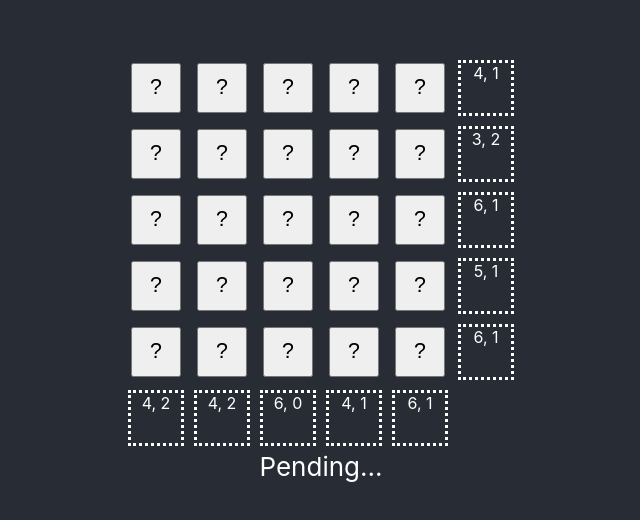
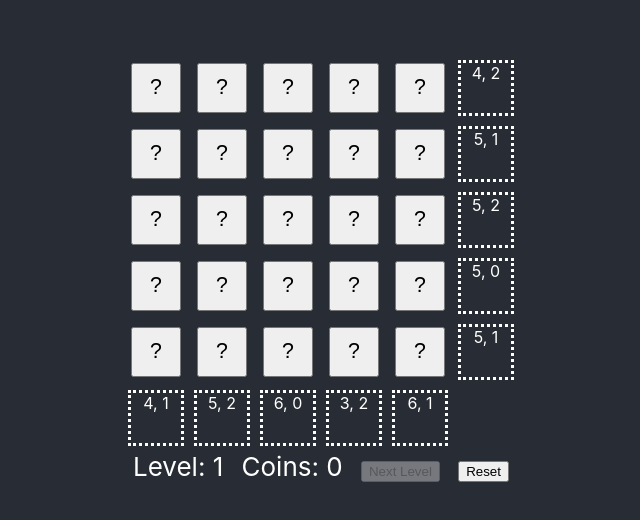
Before and after one commit to phrasmotica/voltorb-flip-demo, a React (Create React App) app: page / in a window 1280 px wide. Shown: the part 132-652 px from the top of the page, without its empty margins (319-959 px from the left). Built offline with nearby package versions, Linux system fonts and the light colour scheme.

Commit message:
Implement basic level system

```diff
--- a/src/App.css
+++ b/src/App.css
@@ -47,10 +47,23 @@
   height: 50px;
 }
 
-.flip-grid-cell > button {
+.cell-button {
   width: 100%;
   height: 100%;
   font-size: 16pt;
+}
+
+.cell-button.flipped {
+  background-color: pink;
+  font-weight: bold;
+}
+
+.cell-button.shown {
+  font-weight: bold;
+}
+
+.cell-button.flipped.voltorb {
+  background-color: red;
 }
 
 .stats {
@@ -61,3 +74,10 @@
   width: 50px;
   height: 50px;
 }
+
+.grid-state {
+  display: flex;
+  margin: 0px 10px;
+  align-items: center;
+  justify-content: space-between;
+}
--- a/src/App.tsx
+++ b/src/App.tsx
@@ -5,20 +5,37 @@
 
 import "./App.css"
 
-const newGrid = () => VoltorbFlipGrid.create()
+const newGrid = (level: number) => VoltorbFlipGrid.create(level)
 
 const App = () => {
-    const [grid, setGrid] = useState(newGrid())
+    const [level, setLevel] = useState(0)
+    const [grid, setGrid] = useState(newGrid(level))
 
     const flipCell = (row: number, col: number) => {
         grid.getCell(row, col).flip()
         setGrid(new VoltorbFlipGrid(grid.grid))
     }
 
+    const nextLevel = () => {
+        let newLevel = Math.min(7, level + 1)
+        setLevel(newLevel)
+        setGrid(newGrid(newLevel))
+    }
+
+    const reset = () => {
+        setLevel(0)
+        setGrid(newGrid(0))
+    }
+
     return (
         <div className="App">
             <header className="App-header">
-                <VoltorbFlip grid={grid} flipCell={flipCell} />
+                <VoltorbFlip
+                    level={level}
+                    grid={grid}
+                    flipCell={flipCell}
+                    nextLevel={nextLevel}
+                    reset={reset} />
             </header>
         </div>
     )
--- a/src/VoltorbFlip.tsx
+++ b/src/VoltorbFlip.tsx
@@ -3,8 +3,11 @@
 import { GridState, VoltorbFlipGrid } from "./VoltorbFlipGrid"
 
 interface VoltorbFlipProps {
+    level: number
     grid: VoltorbFlipGrid
     flipCell: (row: number, col: number) => void
+    nextLevel: () => void
+    reset: () => void
 }
 
 export const VoltorbFlip = (props: VoltorbFlipProps) => {
@@ -13,58 +16,95 @@
             <div>
                 {range(grid.size()).map(i => (
                     <div className="flip-grid-row">
-                        {range(grid.size()).map(j => renderCell(i, j))}
+                        {range(grid.size()).map(j => renderCell(grid, i, j))}
 
-                        {renderRowStats(i)}
+                        {renderRowStats(grid, i)}
                     </div>
                 ))}
 
                 <div className="flip-grid-row">
-                    {range(grid.size()).map(j => renderColStats(j))}
+                    {range(grid.size()).map(j => renderColStats(grid, j))}
                 </div>
             </div>
         )
     }
 
-    const renderCell = (row: number, col: number) => {
-        let cell = props.grid.getCell(row, col)
+    const renderCell = (grid: VoltorbFlipGrid, row: number, col: number) => {
+        let cell = grid.getCell(row, col)
+
+        let contents = <span>?</span>
+        let className = "cell-button"
+
+        let finished = grid.getState() !== GridState.Pending
+
+        if (finished) {
+            contents = <span>{cell.value}</span>
+            className += " shown"
+
+            if (cell.value === 0) {
+                contents = <span>V</span>
+                className += " voltorb"
+            }
+        }
+
+        if (cell.flipped) {
+            contents = <span>{cell.value}</span>
+            className += " flipped"
+
+            if (cell.value === 0) {
+                contents = <span>V</span>
+                className += " voltorb"
+            }
+        }
 
         return (
             <div className="flip-grid-cell">
-                <button onClick={() => props.flipCell(row, col)}>
-                    {cell.flipped ? (cell.value === 0 ? "V" : cell.value) : "?"}
+                <button className={className} onClick={() => props.flipCell(row, col)}>
+                    {contents}
                 </button>
             </div>
         )
     }
 
-    const renderRowStats = (row: number) => (
+    const renderRowStats = (grid: VoltorbFlipGrid, row: number) => (
         <div className="stats">
-            {props.grid.getRowTotal(row)}, {props.grid.countVoltorbsInRow(row)}
+            {grid.getRowTotal(row)}, {grid.countVoltorbsInRow(row)}
         </div>
     )
 
-    const renderColStats = (col: number) => (
+    const renderColStats = (grid: VoltorbFlipGrid, col: number) => (
         <div className="stats">
-            {props.grid.getColTotal(col)}, {props.grid.countVoltorbsInCol(col)}
+            {grid.getColTotal(col)}, {grid.countVoltorbsInCol(col)}
         </div>
     )
 
     const renderGridState = (grid: VoltorbFlipGrid) => {
-        let text = "Pending..."
-        switch (grid?.getState()) {
-            case GridState.Won:
-                text = "Won!"
-                break;
+        let state = grid?.getState()
 
-            case GridState.Lost:
-                text = "Lost."
-                break;
-        }
+        let coinCount = `Coins: ${grid?.getScore() ?? 0}`
+        let levelText = `Level: ${props.level + 1}`
 
         return (
-            <div>
-                {text}
+            <div className="grid-state">
+                <div>
+                    {levelText}
+                </div>
+
+                <div>
+                    {coinCount}
+                </div>
+
+                <div>
+                    <button disabled={state !== GridState.Won} onClick={props.nextLevel}>
+                        Next Level
+                    </button>
+                </div>
+
+                <div>
+                    <button onClick={props.reset}>
+                        Reset
+                    </button>
+                </div>
             </div>
         )
     }
--- a/src/VoltorbFlipGrid.ts
+++ b/src/VoltorbFlipGrid.ts
@@ -1,8 +1,104 @@
 const createArray = (value: number, length: number) => new Array(length).fill(value)
 
-const levelOneParameters = {
-    size: 5,
-    cells: createArray(2, 3).concat(createArray(3, 1)).concat(createArray(0, 6)).concat(createArray(1, 15))
+const createGrid = (size: number, numVoltorbs: number, numTwos: number, numThrees: number) => {
+    let numOnes = size * size - (numVoltorbs + numTwos + numThrees)
+
+    return [
+        ...createArray(0, numVoltorbs),
+        ...createArray(1, numOnes),
+        ...createArray(2, numTwos),
+        ...createArray(3, numThrees),
+    ]
+}
+
+// https://bulbapedia.bulbagarden.net/wiki/Voltorb_Flip
+const levelParameters = [
+    {
+        size: 5,
+        cellsOptions: [
+            createGrid(5, 6, 3, 1),
+            createGrid(5, 6, 0, 3),
+            createGrid(5, 6, 5, 0),
+            createGrid(5, 6, 2, 2),
+            createGrid(5, 6, 4, 1),
+        ],
+    },
+    {
+        size: 5,
+        cellsOptions: [
+            createGrid(5, 7, 1, 3),
+            createGrid(5, 7, 6, 0),
+            createGrid(5, 7, 3, 2),
+            createGrid(5, 7, 0, 4),
+            createGrid(5, 7, 5, 1),
+        ],
+    },
+    {
+        size: 5,
+        cellsOptions: [
+            createGrid(5, 8, 2, 3),
+            createGrid(5, 8, 7, 0),
+            createGrid(5, 8, 4, 2),
+            createGrid(5, 8, 1, 4),
+            createGrid(5, 8, 6, 1),
+        ],
+    },
+    {
+        size: 5,
+        cellsOptions: [
+            createGrid(5, 8, 3, 3),
+            createGrid(5, 8, 0, 5),
+            createGrid(5, 10, 8, 0),
+            createGrid(5, 10, 5, 2),
+            createGrid(5, 10, 2, 4),
+        ],
+    },
+    {
+        size: 5,
+        cellsOptions: [
+            createGrid(5, 10, 7, 1),
+            createGrid(5, 10, 4, 3),
+            createGrid(5, 10, 1, 5),
+            createGrid(5, 10, 9, 0),
+            createGrid(5, 10, 6, 2),
+        ],
+    },
+    {
+        size: 5,
+        cellsOptions: [
+            createGrid(5, 10, 3, 4),
+            createGrid(5, 10, 0, 6),
+            createGrid(5, 10, 8, 1),
+            createGrid(5, 10, 5, 3),
+            createGrid(5, 10, 2, 5),
+        ],
+    },
+    {
+        size: 5,
+        cellsOptions: [
+            createGrid(5, 10, 7, 2),
+            createGrid(5, 10, 4, 4),
+            createGrid(5, 13, 1, 6),
+            createGrid(5, 13, 9, 1),
+            createGrid(5, 10, 6, 3),
+        ],
+    },
+    {
+        size: 5,
+        cellsOptions: [
+            createGrid(5, 10, 0, 7),
+            createGrid(5, 10, 8, 2),
+            createGrid(5, 10, 5, 4),
+            createGrid(5, 10, 2, 6),
+            createGrid(5, 10, 7, 3),
+        ],
+    },
+]
+
+export enum GridState {
+    Pending,
+    Won,
+    Lost,
 }
 
 export class VoltorbFlipGrid {
@@ -12,12 +108,13 @@
         this.grid = grid
     }
 
-    static create() {
+    static create(level: number) {
         let newGrid = []
 
-        let parameters = levelOneParameters
+        let parameters = levelParameters[level]
 
-        let cells = parameters.cells
+        let cells = randomFrom(parameters.cellsOptions)
+
         shuffleArray(cells)
 
         console.log(cells)
@@ -62,8 +159,8 @@
     }
 
     getColTotal(col: number) {
-        let cells = this.grid.map(row => row[col]).map(c => c.value)
-        return cells.reduce((i, j) => i + j)
+        let cellValues = this.grid.map(row => row[col]).map(c => c.value)
+        return cellValues.reduce((i, j) => i + j)
     }
 
     countVoltorbsInRow(row: number) {
@@ -71,8 +168,17 @@
     }
 
     countVoltorbsInCol(col: number) {
-        let cells = this.grid.map(row => row[col]).map(c => c.value)
-        return cells.filter(i => i === 0).length
+        let cellValues = this.grid.map(row => row[col]).map(c => c.value)
+        return cellValues.filter(i => i === 0).length
+    }
+
+    getScore() {
+        let flippedCells = this.grid.flatMap(row => row).filter(c => c.flipped)
+        if (flippedCells.length <= 0) {
+            return 0
+        }
+
+        return flippedCells.map(c => c.value).reduce((i, j) => i * j)
     }
 }
 
@@ -90,14 +196,9 @@
     }
 }
 
-export enum GridState {
-    Pending,
-    Won,
-    Lost,
-}
+const randomFrom = <T>(arr: T[]) => arr[Math.floor(Math.random() * arr.length)]
 
-const randomFrom = (arr: number[]) => arr[Math.floor(Math.random() * arr.length)]
-
+// https://stackoverflow.com/a/12646864
 const shuffleArray = (arr: number[]) => {
     for (let i = arr.length - 1; i > 0; i--) {
         const j = Math.floor(Math.random() * (i + 1));
```
